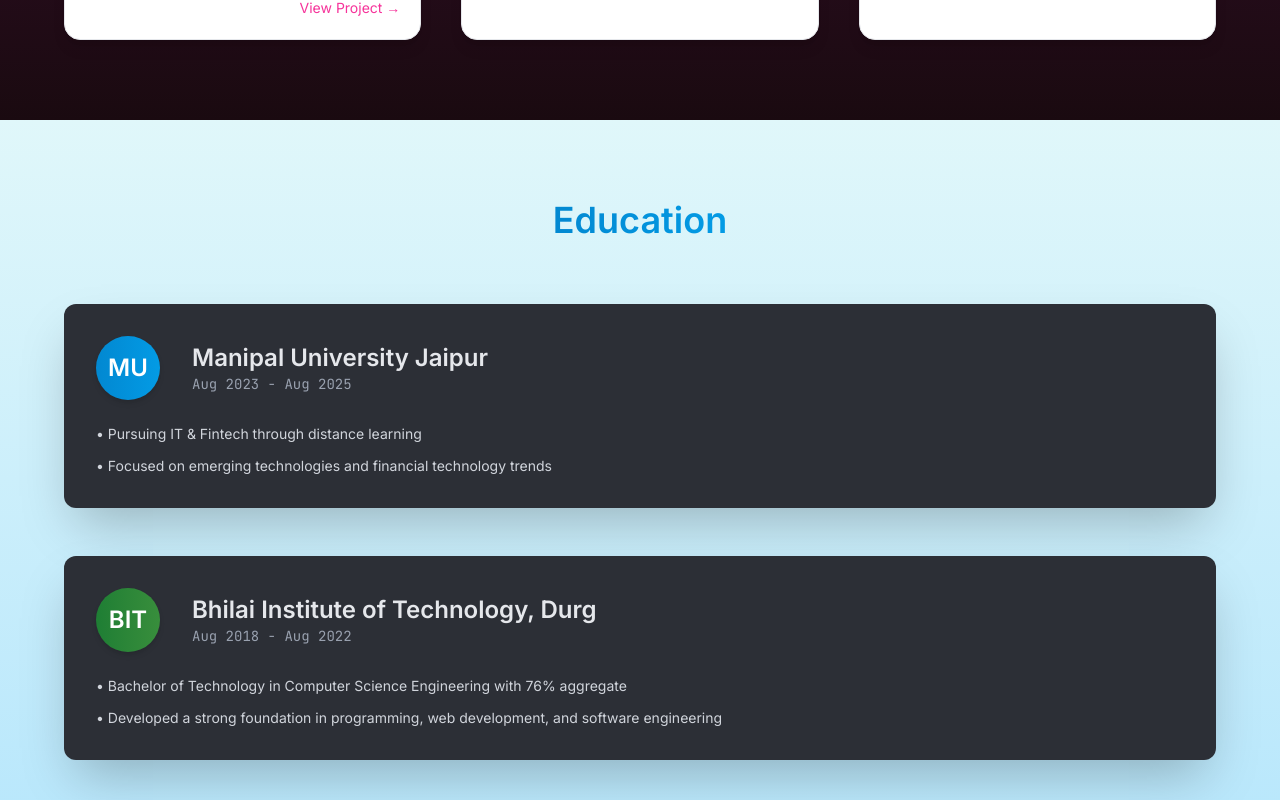
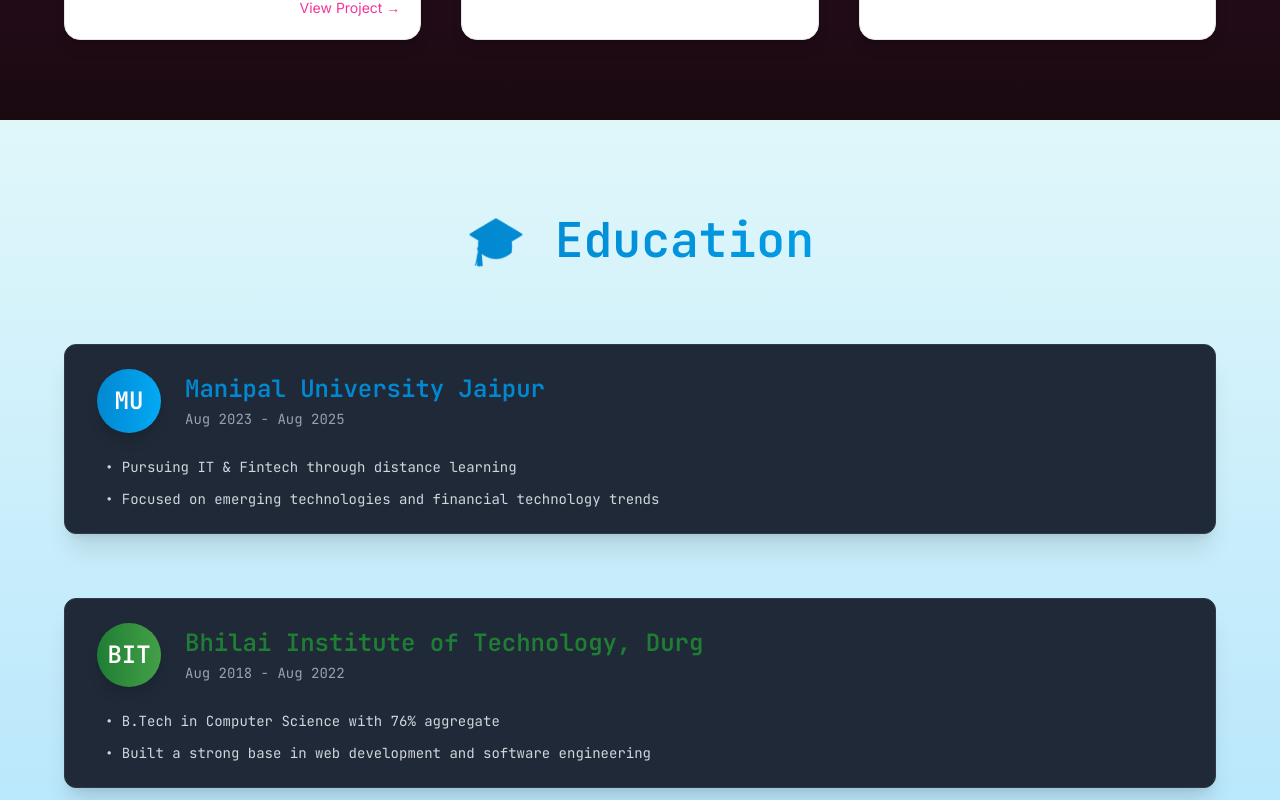
Before and after one commit to RohanShrivastava08/My-Modern-Portfolio, a React (Vite) app: page / in a window 1280 px wide. Shown: the part 4160-4960 px from the top of the page. Built offline with nearby package versions, Linux system fonts and the light colour scheme.

Commit message:
Animated Education.jsx

```diff
--- a/src/sections/Education.jsx
+++ b/src/sections/Education.jsx
@@ -1,61 +1,108 @@
 import React from 'react';
+import { motion } from 'framer-motion';
+
+const educationData = [
+  {
+    short: 'MU',
+    name: 'Manipal University Jaipur',
+    duration: 'Aug 2023 - Aug 2025',
+    gradient: 'from-[#0288d1] to-[#03a9f4]',
+    hoverColor: '#0288d1',
+    bullets: [
+      'Pursuing IT & Fintech through distance learning',
+      'Focused on emerging technologies and financial technology trends',
+    ],
+  },
+  {
+    short: 'BIT',
+    name: 'Bhilai Institute of Technology, Durg',
+    duration: 'Aug 2018 - Aug 2022',
+    gradient: 'from-[#1e7e34] to-[#43a047]',
+    hoverColor: '#1e7e34',
+    bullets: [
+      'B.Tech in Computer Science with 76% aggregate',
+      'Built a strong base in web development and software engineering',
+    ],
+  },
+];
+
+const cardVariants = {
+  hidden: { opacity: 0, y: 60 },
+  visible: (i) => ({
+    opacity: 1,
+    y: 0,
+    transition: {
+      duration: 0.7,
+      delay: i * 0.3,
+      ease: 'easeOut',
+    },
+  }),
+};
 
 const Education = () => {
   return (
-    <section className="bg-gradient-to-b from-[#e0f7fa] to-[#b3e5fc] min-h-screen py-20 px-6">
+    <section className="bg-gradient-to-b from-[#e0f7fa] to-[#b3e5fc] min-h-screen py-24 px-6 font-['JetBrains_Mono','Inter','monospace']">
       <div className="max-w-6xl mx-auto">
-        <h2 className="text-center text-4xl font-extrabold text-gray-900 mb-16">
+        {/* Header */}
+        <motion.h2
+          initial={{ opacity: 0, y: -30 }}
+          whileInView={{ opacity: 1, y: 0 }}
+          transition={{ duration: 0.7 }}
+          className="text-center text-5xl font-bold text-gray-800 mb-20"
+        >
           <span className="bg-gradient-to-r from-[#0288d1] to-[#039be5] text-transparent bg-clip-text">
-            Education
+            🎓 Education
           </span>
-        </h2>
+        </motion.h2>
 
-        <div className="space-y-12">
-          {/* Manipal University */}
-          <div className="bg-[#2c2f36] text-white shadow-2xl rounded-xl p-8 transition-transform transform hover:scale-105 duration-500 ease-in-out hover:shadow-3xl hover:bg-[#3a4149]">
-            <div className="flex items-center space-x-8">
-              <div className="w-16 h-16 bg-gradient-to-r from-[#0288d1] to-[#039be5] text-white flex items-center justify-center rounded-full shadow-md transition-all duration-300 ease-in-out transform hover:scale-110">
-                <span className="text-2xl font-bold">MU</span>
+        <div className="space-y-16">
+          {educationData.map((edu, index) => (
+            <motion.div
+              key={index}
+              custom={index}
+              initial="hidden"
+              whileInView="visible"
+              variants={cardVariants}
+              viewport={{ once: true }}
+              className="group bg-[#1f2937] text-white rounded-xl shadow-xl border border-[#2e3a49] transition-all duration-500 hover:shadow-2xl hover:scale-[1.025] overflow-hidden"
+            >
+              <div className="flex items-center space-x-6 px-8 py-6">
+                {/* Icon Badge */}
+                <div
+                  className={`w-16 h-16 bg-gradient-to-r ${edu.gradient} text-white flex items-center justify-center rounded-full shadow-lg transform transition-transform duration-300 group-hover:scale-110`}
+                >
+                  <span className="text-2xl font-extrabold">{edu.short}</span>
+                </div>
+
+                {/* University Info */}
+                <div>
+                  <h3
+                    className="text-2xl font-semibold text-gray-100 group-hover:text-[#ffffff] transition-colors duration-300"
+                    style={{ color: edu.hoverColor }}
+                  >
+                    {edu.name}
+                  </h3>
+                  <p className="text-sm text-gray-400 mt-1">{edu.duration}</p>
+                </div>
               </div>
-              <div>
-                <h3 className="text-2xl font-semibold text-gray-200 hover:text-[#0288d1] cursor-pointer transition-colors duration-300 ease-in-out">
-                  Manipal University Jaipur
-                </h3>
-                <p className="text-sm text-gray-400">Aug 2023 - Aug 2025</p>
-              </div>
-            </div>
-            <ul className="mt-6 space-y-3 text-sm text-gray-300">
-              <li className="transition-all duration-300 ease-in-out hover:text-[#0288d1]">
-                • Pursuing IT & Fintech through distance learning
-              </li>
-              <li className="transition-all duration-300 ease-in-out hover:text-[#0288d1]">
-                • Focused on emerging technologies and financial technology trends
-              </li>
-            </ul>
-          </div>
 
-          {/* Bhilai Institute of Technology */}
-          <div className="bg-[#2c2f36] text-white shadow-2xl rounded-xl p-8 transition-transform transform hover:scale-105 duration-500 ease-in-out hover:shadow-3xl hover:bg-[#3a4149]">
-            <div className="flex items-center space-x-8">
-              <div className="w-16 h-16 bg-gradient-to-r from-[#1e7e34] to-[#388e3c] text-white flex items-center justify-center rounded-full shadow-md transition-all duration-300 ease-in-out transform hover:scale-110">
-                <span className="text-2xl font-bold">BIT</span>
-              </div>
-              <div>
-                <h3 className="text-2xl font-semibold text-gray-200 hover:text-[#1e7e34] cursor-pointer transition-colors duration-300 ease-in-out">
-                  Bhilai Institute of Technology, Durg
-                </h3>
-                <p className="text-sm text-gray-400">Aug 2018 - Aug 2022</p>
-              </div>
-            </div>
-            <ul className="mt-6 space-y-3 text-sm text-gray-300">
-              <li className="transition-all duration-300 ease-in-out hover:text-[#1e7e34]">
-                • Bachelor of Technology in Computer Science Engineering with 76% aggregate
-              </li>
-              <li className="transition-all duration-300 ease-in-out hover:text-[#1e7e34]">
-                • Developed a strong foundation in programming, web development, and software engineering
-              </li>
-            </ul>
-          </div>
+              {/* Bullet Points */}
+              <ul className="px-10 pb-6 space-y-3 text-sm">
+                {edu.bullets.map((point, i) => (
+                  <motion.li
+                    key={i}
+                    initial={{ opacity: 0, x: -20 }}
+                    whileInView={{ opacity: 1, x: 0 }}
+                    transition={{ duration: 0.5, delay: 0.2 + i * 0.1 }}
+                    viewport={{ once: true }}
+                    className="text-gray-300 group-hover:text-white transition-colors duration-300"
+                  >
+                    • <span className="hover:text-white transition-colors duration-300">{point}</span>
+                  </motion.li>
+                ))}
+              </ul>
+            </motion.div>
+          ))}
         </div>
       </div>
     </section>
```
